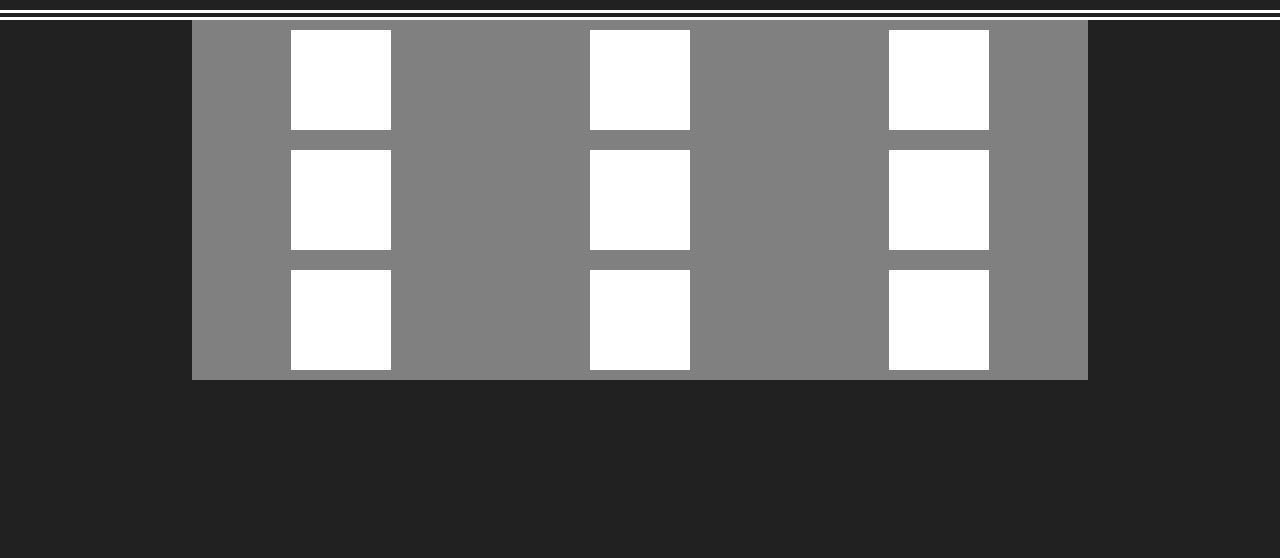
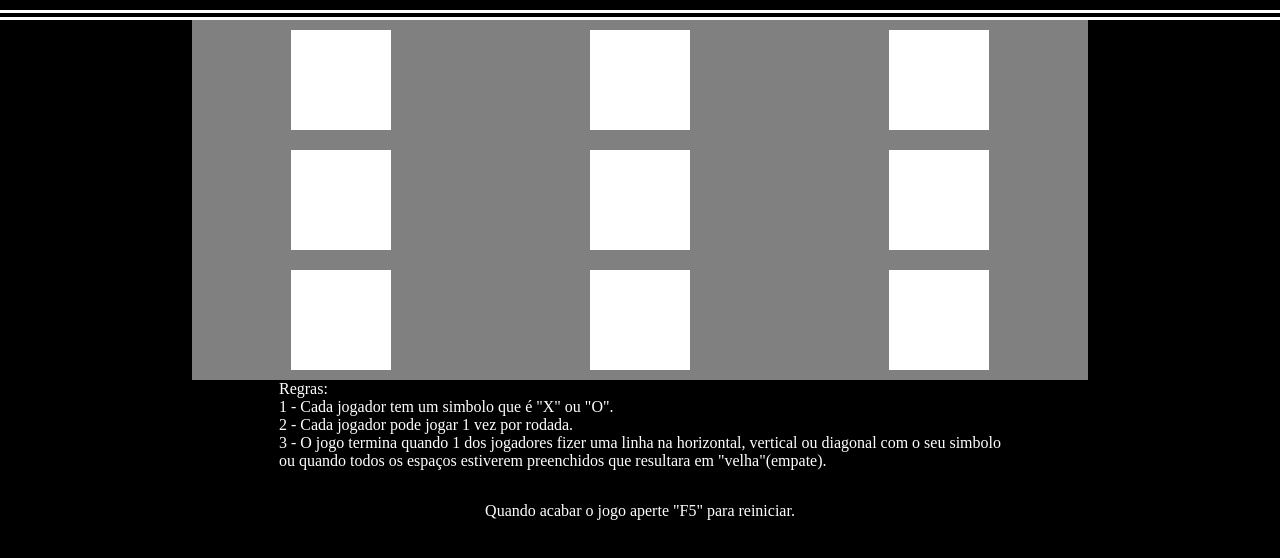
Before and after one commit to tjkjsp96/jogo_da_velha, a plain HTML site: page index.html in a window 1280 px wide. Shown: the part 90-648 px from the top of the page. Drawn offline with Linux system fonts and the light colour scheme.

Commit message:
Ajustes de css e inclusão de regras.

```diff
--- a/index.html
+++ b/index.html
@@ -12,6 +12,7 @@
         <h1>Jogador: </h1>
         <img src="" alt="">
     </header>
+
     <main>
         <div class="tabuleiro" id="1" vez=""></div>
         <div class="tabuleiro" id="2" vez=""></div>
@@ -23,5 +24,14 @@
         <div class="tabuleiro" id="8" vez=""></div>
         <div class="tabuleiro" id="9" vez=""></div>
     </main>
+    <footer>
+        <P>
+            Regras:<br />
+            1 - Cada jogador tem um simbolo que é "X" ou "O".<br />
+            2 - Cada jogador pode jogar 1 vez por rodada.<br />
+            3 - O jogo termina quando 1 dos jogadores fizer uma linha na horizontal, vertical ou diagonal com o seu simbolo<br /> ou quando todos os espaços estiverem preenchidos que resultara em "velha"(empate).
+        </P>
+        <p>Quando acabar o jogo aperte "F5" para reiniciar.</p>
+    </footer>
 </body>
 </html>
--- a/scripts.js
+++ b/scripts.js
@@ -1,13 +1,7 @@
 let player1 = "X";
 let player2 = "O";
 let playTime = player1;
-let gameOver = false;
 let images = new Array();
-
-let sequence = [];
-let actualRound = 0;
-let seqPos = 0;
-
 
 preloadImages("imagens/x.png","imagens/o.png")
 atualizaMostrador();
@@ -22,8 +16,6 @@ function preloadImages(){
 
 
 function atualizaMostrador(){
-
-	if (gameOver) { return;}
 
 	if (playTime == player1) {
 		let player = document.querySelectorAll("header img")[0];
@@ -48,10 +40,6 @@ function inicializarTabuleiro(){
 
 		blocos[i].onclick = function(){
 
-			if (gameOver) {return;}
-
-
-
 			if(this.getAttribute("vez") == ""){
 
 				if (playTime == player1) {
--- a/style.css
+++ b/style.css
@@ -1,8 +1,7 @@
-
 body{
+    background-color: black;
     margin: 0;
     padding: 0;
-    background-color: rgba(0, 0, 0, 0.87);
     display: flex;
     flex-direction: column;
     align-items: center;
@@ -19,6 +18,9 @@ header{
 }
 
 div{
+    display: flex;
+    justify-content: center;
+    align-items: inherit;
     background-color: white;
     margin: 10px;
     height: 100px;
@@ -37,3 +39,15 @@ main{
     justify-items: center;
     align-items: center;
 }
+
+footer{
+    height: 100px;
+    display: flex;
+    width: 100%;
+    color: white;
+    align-items: center;
+    justify-content: center;
+    flex-direction: column;
+    border-top-width: 21px;
+    padding-top: 20px;
+}
```
Lines whose indentation alone changed are shown as unchanged.
